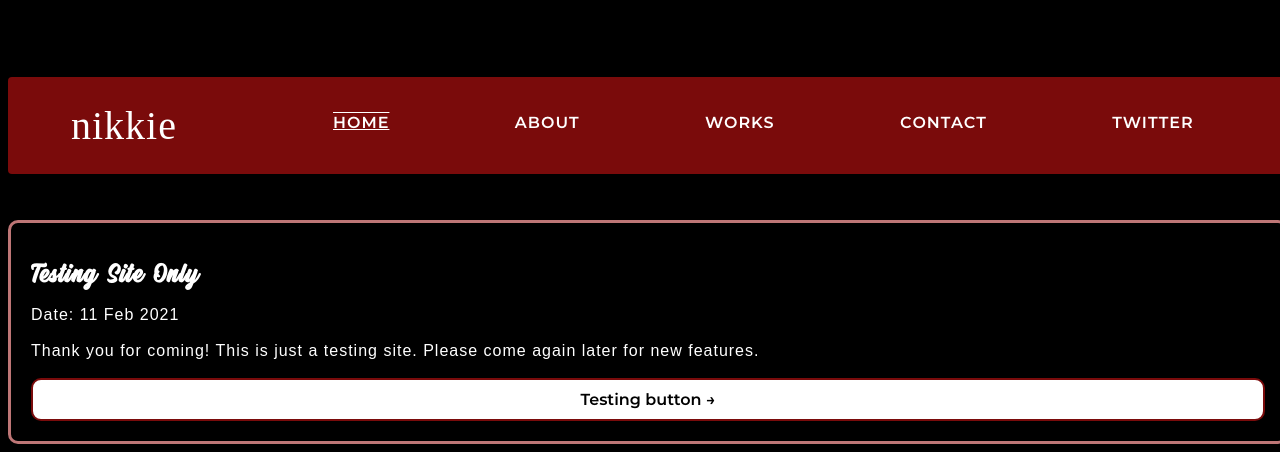
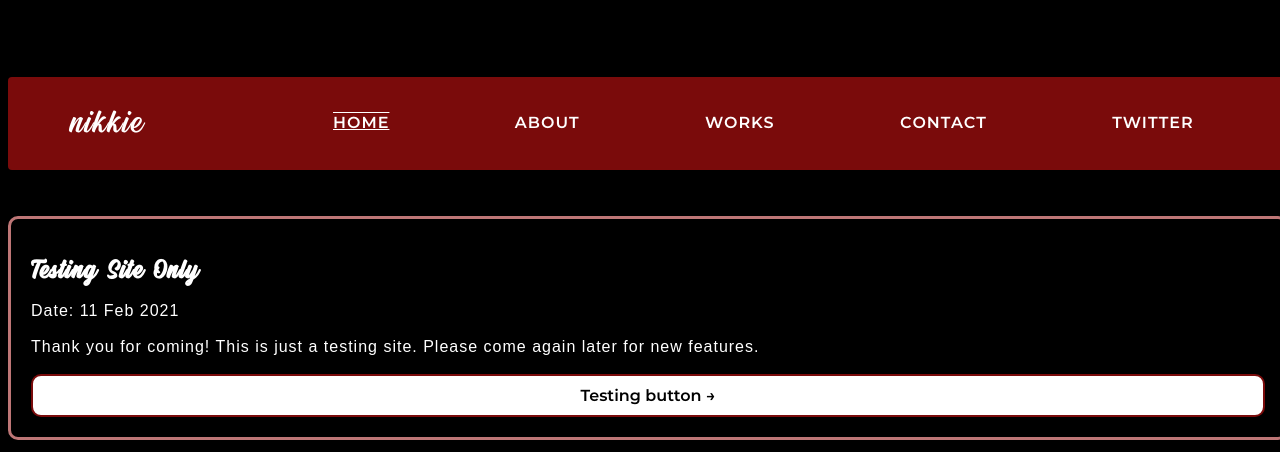
Before and after one commit to nikkieyabut/portfolio, a PHP site: page /index.php in a window 1280 px wide. Shown: the part 506-958 px from the top of the page. Run offline with PHP 8.4, Linux system fonts and the light colour scheme; some libraries are stand-ins or nearby versions; some web fonts are replaced.

Commit message:
modified:   CSS/stylesheet.css

```diff
--- a/CSS/stylesheet.css
+++ b/CSS/stylesheet.css
@@ -102,7 +102,7 @@ nav a{
 
 #webname a {
 	font-size: 40px;
-	font-family: "Chihaya_Jun";
+	font-family: "Michland";
 	text-decoration: none;
 	color: #fff;
 }
```
